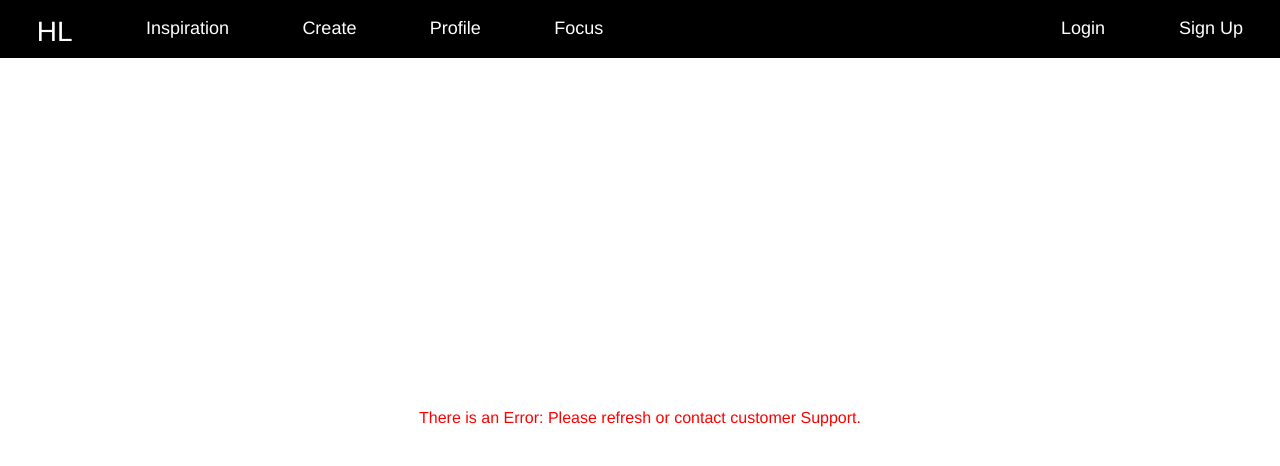
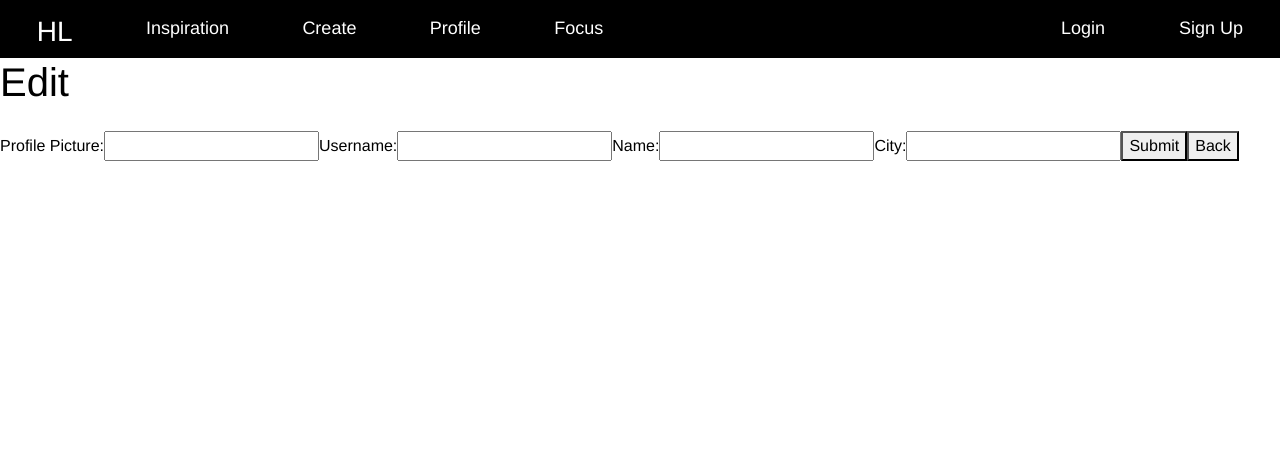
Before and after one commit to ylopez25/hobby_lobby, a React (Create React App) app: page /1/editprofile in a window 1280 px wide. Shown: the top 466 px of the page. Built offline with nearby package versions, Linux system fonts and the light colour scheme; no server answers.

Commit message:
edit profile form

```diff
--- a/package.json
+++ b/package.json
@@ -15,6 +15,7 @@
     "@testing-library/react": "^13.4.0",
     "@testing-library/user-event": "^13.5.0",
     "array.prototype.tosorted": "^1.1.2",
+    "axios": "^1.6.2",
     "bootstrap": "^5.3.2",
     "eslint-config-react-app": "^7.0.1",
     "react": "^18.2.0",
--- a/src/App.js
+++ b/src/App.js
@@ -26,7 +26,7 @@ function App() {
             <Route path="/users" element={<Index />} />
             <Route path="/create" element={<Create />} />
             <Route path="/profile" element={<Profile />} />
-            <Route path="/editprofile" element={<Edit/>}/>
+            <Route path="/1/editprofile" element={<Edit/>}/>
             <Route path="/focus" element={<Focus/>}/>
             <Route path="/login" element={<Login/>}/>
             <Route path="/signup" element={<SignUp/>}/>
--- a/src/Pages/EditProfile.js
+++ b/src/Pages/EditProfile.js
@@ -1,7 +1,54 @@
-import React from 'react'
+import React from "react";
+import axios from "axios";
+import "../components/EditProfile.css";
+import { useState, useEffect } from "react";
+//import { useHistory } from "react-router-dom";
+import { useNavigate, useParams } from "react-router-dom";
+
+const API_URL = process.env.REACT_APP_API_URL;
 
 export default function EditProfile() {
+  const [users, setUsers] = useState([]);
+  const [cities, setCities] = useState([]);
+  // let history = useHistory();
+  const navigate = useNavigate();
+  let { id } = useParams();
+
+  const updateProfile = (info, id) => {
+    try {
+      axios.put(`${API_URL}/v2/users/${id}`, info).then((response) => {
+        const neuVar = [...users, ...cities];
+        const index = neuVar.findIndex((user) => user.id === Number(id));
+        neuVar[index] = info;
+        setUsers(neuVar);
+        navigate(`/users/${id}`);
+        // history.push(`/users/${id}`);
+      });
+    } catch (err) {
+      console.log("err", err);
+    }
+  };
+
+  const handleSubmit = (e) => {
+    e.preventDefault();
+    updateProfile(id);
+  };
+
   return (
-    <div>EditProfile</div>
-  )
+    <div>
+      <h1>Edit</h1>
+      <form onSubmit={handleSubmit}>
+        <label htmlFor="new_img">Profile Picture:</label>
+        <input type="text" />
+        <label htmlFor="new_username">Username:</label>
+        <input type="text" />
+        <label htmlFor="new_name">Name:</label>
+        <input type="text" />
+        <label htmlFor="new_city">City:</label>
+        <input type="text" />
+        <button>Submit</button>
+        <button>Back</button>
+      </form>
+    </div>
+  );
 }
--- a/src/Pages/Profile.js
+++ b/src/Pages/Profile.js
@@ -58,7 +58,7 @@ export default function Profile() {
           </div>
           <div className="profile_icons">
             <svg>
-              <Link to="/editprofile">
+              <Link to="/1/editprofile">
               <path d="M9 19.5a1.75 1.75 0 1 1 .001-3.501A1.75 1.75 0 0 1 9 19.5M22.25 16h-8.321c-.724-2.034-2.646-3.5-4.929-3.5S4.795 13.966 4.071 16H1.75a1.75 1.75 0 0 0 0 3.5h2.321C4.795 21.534 6.717 23 9 23s4.205-1.466 4.929-3.5h8.321a1.75 1.75 0 0 0 0-3.5M15 4.5a1.75 1.75 0 1 1-.001 3.501A1.75 1.75 0 0 1 15 4.5M1.75 8h8.321c.724 2.034 2.646 3.5 4.929 3.5s4.205-1.466 4.929-3.5h2.321a1.75 1.75 0 0 0 0-3.5h-2.321C19.205 2.466 17.283 1 15 1s-4.205 1.466-4.929 3.5H1.75a1.75 1.75 0 0 0 0 3.5"></path>
               </Link>
             </svg>
--- /dev/null
+++ b/src/components/EditProfile.css
@@ -0,0 +1,3 @@
+body {
+    background-color: red;
+}
```
Also changed, not shown: 1 other file (tests, documents, lock files or other folders).
